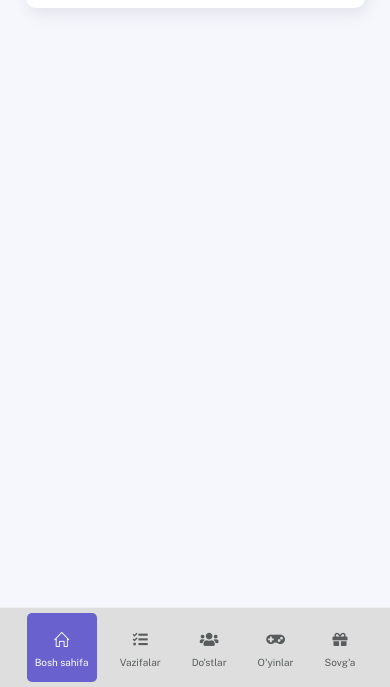
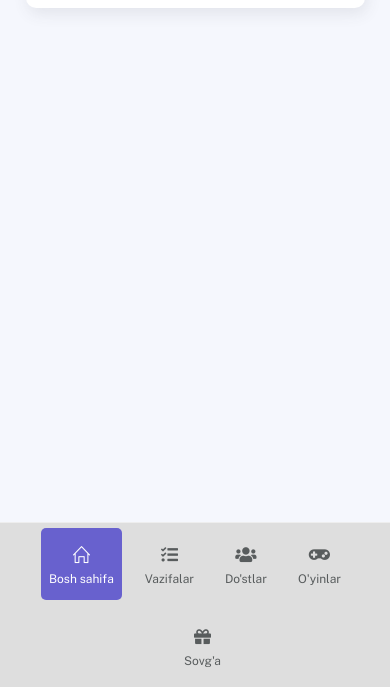
Before and after one commit to alicoder1512/alicoder1512.github.io, a plain HTML site: page index.html in a window 390 px wide. Shown: the part 157-844 px from the top of the page. Drawn offline with nearby package versions, Linux system fonts and the light colour scheme.

Commit message:
add files4

```diff
--- a/assets/main.css
+++ b/assets/main.css
@@ -31,11 +31,11 @@
 /* col */
 @media(max-width: 575px) {
     .nav-pills.nav-pills-icons i {
-        font-size: 15px;
+        font-size: 17px;
         line-height: 30px;
     }
     .nav-pills.nav-pills-icons a{
-        font-size: 10px;
+        font-size: 12px;
     }
     .nav-pills .nav-link{
         padding: 5px 8px;
```
